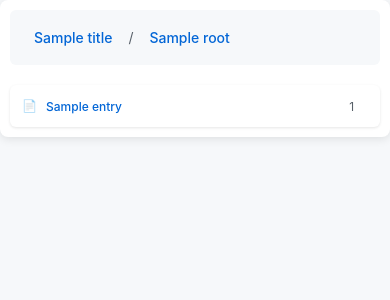
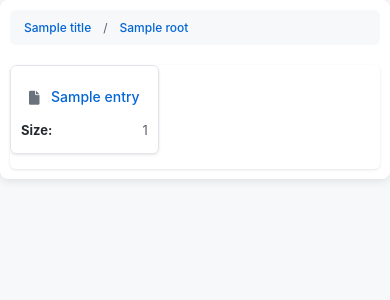
Before and after one commit to wafy80/PyRepo, a Flask app: template templates/browser.html in a window 390 px wide. Shown: the top 300 px of the page. Run offline with Flask 3, Linux system fonts and the light colour scheme; the template is opened without the code that fills it: most values are stand-ins (such as "Sample title", 1, 10 or a date in 2020).

Commit message:
Improve responsive design and add file type icons
Co-authored-by: Qwen-Coder <qwen-coder@alibabacloud.com>

Enhanced responsive design with improved media queries for various screen sizes, including very small screens (down to 360px width). Optimized file table layout for mobile devices by transforming it into a card-based layout where each table row becomes a separate card with labels for size and date. Improved breadcrumb navigation for smaller screens with reduced font sizes and padding. Added Font Awesome icons for files and folders based on file extensions for a more visually appealing interface.

```diff
--- a/app.py
+++ b/app.py
@@ -1,4 +1,4 @@
-from flask import Flask, request, send_from_directory, render_template, abort, redirect, url_for
+from flask import Flask, send_from_directory, render_template, abort
 import os
 import datetime
 import configparser
@@ -8,6 +8,7 @@ config.read('pyrepo.ini')
 
 BASE_DIRS = [d.strip() for d in config.get('pyrepo', 'base_dirs', fallback=os.environ.get("PYREPO_BASE_DIR", os.path.abspath("files"))).split(',')]
 PORT = config.getint('pyrepo', 'port', fallback=int(os.environ.get("PYREPO_PORT", 5000)))
+HOST = config.get('pyrepo', 'host', fallback=os.environ.get("PYREPO_HOST", "::"))
 TITLE = config.get('pyrepo', 'title', fallback= os.environ.get("PYREPO_TITLE", "PyRepo"))
 
 roots = []
@@ -87,4 +88,4 @@ def download_file(root_idx, subpath):
     return send_from_directory(dir_name, file_name, as_attachment=True)
 
 if __name__ == '__main__':
-    app.run(host='::', port=PORT)
+    app.run(host=HOST, port=PORT)
--- a/pyrepo_sample.ini
+++ b/pyrepo_sample.ini
@@ -1,6 +1,7 @@
 [pyrepo]
 base_dirs = /home/user/documents, /mnt/shared, /path/subpath, /another/path
 title = My File Repository
+host = localhost
 port = 52880
 
 # You can also set these values via environment variables:
--- a/static/style.css
+++ b/static/style.css
@@ -265,6 +265,17 @@ a:hover {
     .file-size {
         min-width: 60px;
     }
+    .path-navigation {
+        flex-wrap: wrap;
+        gap: 4px;
+    }
+    .path-link, .current-path {
+        font-size: 13px;
+        padding: 4px 6px;
+    }
+    .path-separator {
+        margin: 0 4px;
+    }
 }
 @media (max-width: 480px) {
     .file-table th:nth-child(3),
@@ -276,4 +287,128 @@ a:hover {
         font-size: 12px;
         padding: 6px 4px;
     }
+    .file-table td:first-child {
+        max-width: calc(100% - 80px);
+    }
+    .file-name {
+        font-size: 13px;
+    }
+    .file-icon {
+        font-size: 14px;
+        margin-right: 6px;
+    }
+    .repository-title {
+        font-size: 20px;
+    }
+    .path-navigation {
+        padding: 8px 10px;
+        font-size: 12px;
+    }
+    .path-link, .current-path {
+        font-size: 12px;
+        padding: 2px 4px;
+    }
+    .empty-state {
+        padding: 40px 10px;
+    }
+    .empty-state-icon {
+        font-size: 28px;
+    }
+    .empty-state-title {
+        font-size: 16px;
+    }
 }
+@media (max-width: 360px) {
+    .file-table th,
+    .file-table td {
+        font-size: 11px;
+        padding: 5px 3px;
+    }
+    .file-name {
+        font-size: 12px;
+    }
+    .file-icon {
+        font-size: 12px;
+        margin-right: 4px;
+    }
+    .repository-title {
+        font-size: 18px;
+    }
+    .path-navigation {
+        padding: 6px 8px;
+        font-size: 11px;
+    }
+    .path-link, .current-path {
+        font-size: 11px;
+        padding: 1px 3px;
+    }
+    .empty-state {
+        padding: 30px 5px;
+    }
+    .empty-state-icon {
+        font-size: 24px;
+    }
+    .empty-state-title {
+        font-size: 14px;
+    }
+}
+
+/* Nuovi stili per il layout della tabella su schermi piccoli */
+@media (max-width: 480px) {
+    .file-table {
+        display: block;
+        overflow-x: auto;
+        white-space: nowrap;
+    }
+
+    .file-table thead {
+        display: none;
+    }
+
+    .file-table tr {
+        display: block;
+        margin-bottom: 15px;
+        border: 1px solid #e1e4e8;
+        border-radius: 6px;
+        padding: 10px;
+        box-shadow: 0 1px 3px rgba(0, 0, 0, 0.1);
+    }
+
+    .file-table td {
+        display: block;
+        text-align: right;
+        padding: 5px 0;
+        border: none;
+        font-size: 13px;
+    }
+
+    .file-table td:before {
+        content: attr(data-label) ": ";
+        float: left;
+        font-weight: bold;
+        color: #24292e;
+    }
+
+    .file-table td:first-child {
+        text-align: left;
+        font-weight: 600;
+        max-width: 100%;
+    }
+
+    .file-table td:first-child:before {
+        content: "";
+    }
+
+    .file-name {
+        font-size: 14px;
+        justify-content: flex-start;
+    }
+
+    .folder-row {
+        background-color: rgba(3, 102, 214, 0.03);
+    }
+
+    .folder-row:hover {
+        background-color: rgba(3, 102, 214, 0.08);
+    }
+}
--- a/templates/browser.html
+++ b/templates/browser.html
@@ -5,6 +5,7 @@
   <title>{{ title }}</title>
   <meta name="viewport" content="width=device-width, initial-scale=1">
   <link rel="stylesheet" href="{{ url_for('static', filename='style.css') }}">
+  <link rel="stylesheet" href="https://cdnjs.cloudflare.com/ajax/libs/font-awesome/6.0.0-beta3/css/all.min.css">
 </head>
 <body>
   <div class="file-repository">
@@ -31,26 +32,52 @@
         {% if entries|length == 0 %}
         <tr>
           <td colspan="3" class="empty-state">
-            <div class="empty-state-icon">📁</div>
+            <div class="empty-state-icon"><i class="fas fa-folder-open"></i></div>
             <div class="empty-state-title">Nessun file o cartella</div>
           </td>
         </tr>
         {% endif %}
         {% for name, is_dir, size, mtime in entries %}
         <tr class="{{ 'folder-row' if is_dir else '' }}">
-          <td>
+          <td data-label="Name">
             {% if is_dir %}
               <a class="file-name folder-name" href="{{ url_for('browse', root_idx=root_idx, subpath=(rel_path ~ '/' ~ name if rel_path else name)) }}">
-                <span class="file-icon folder-icon">📁</span>{{ name }}/
+                <span class="file-icon folder-icon"><i class="fas fa-folder"></i></span>{{ name }}/
               </a>
             {% else %}
+              <!-- Determina l'icona in base all'estensione del file -->
+              {% set ext = name.split('.')[-1].lower() if '.' in name else '' %}
               <a class="file-name" href="{{ url_for('download_file', root_idx=root_idx, subpath=(rel_path ~ '/' ~ name if rel_path else name)) }}">
-                <span class="file-icon file-icon-default">📄</span>{{ name }}
+                <span class="file-icon file-icon-default">
+                  {% if ext in ['jpg', 'jpeg', 'png', 'gif', 'bmp', 'svg', 'webp'] %}
+                    <i class="fas fa-file-image"></i>
+                  {% elif ext in ['pdf'] %}
+                    <i class="fas fa-file-pdf"></i>
+                  {% elif ext in ['doc', 'docx'] %}
+                    <i class="fas fa-file-word"></i>
+                  {% elif ext in ['xls', 'xlsx'] %}
+                    <i class="fas fa-file-excel"></i>
+                  {% elif ext in ['ppt', 'pptx'] %}
+                    <i class="fas fa-file-powerpoint"></i>
+                  {% elif ext in ['txt', 'md', 'rst'] %}
+                    <i class="fas fa-file-alt"></i>
+                  {% elif ext in ['zip', 'rar', '7z', 'tar', 'gz'] %}
+                    <i class="fas fa-file-archive"></i>
+                  {% elif ext in ['mp3', 'wav', 'ogg', 'flac'] %}
+                    <i class="fas fa-file-audio"></i>
+                  {% elif ext in ['mp4', 'avi', 'mov', 'mkv', 'wmv'] %}
+                    <i class="fas fa-file-video"></i>
+                  {% elif ext in ['py', 'js', 'html', 'css', 'java', 'cpp', 'c', 'h', 'hpp', 'php', 'rb', 'go', 'rs', 'swift', 'kt', 'ts', 'jsx', 'tsx'] %}
+                    <i class="fas fa-file-code"></i>
+                  {% else %}
+                    <i class="fas fa-file"></i>
+                  {% endif %}
+                </span>{{ name }}
               </a>
             {% endif %}
           </td>
-          <td class="file-size">{% if not is_dir %}{{ size }}{% else %}-{% endif %}</td>
-          <td class="file-date">{{ mtime }}</td>
+          <td data-label="Size" class="file-size">{% if not is_dir %}{{ size }}{% else %}-{% endif %}</td>
+          <td data-label="Date" class="file-date">{{ mtime }}</td>
         </tr>
         {% endfor %}
       </tbody>
--- a/templates/roots.html
+++ b/templates/roots.html
@@ -5,6 +5,7 @@
   <title>{{ title }}</title>
   <meta name="viewport" content="width=device-width, initial-scale=1">
   <link rel="stylesheet" href="{{ url_for('static', filename='style.css') }}">
+  <link rel="stylesheet" href="https://cdnjs.cloudflare.com/ajax/libs/font-awesome/6.0.0-beta3/css/all.min.css">
 </head>
 <body>
   <div class="file-repository">
@@ -14,7 +15,7 @@
     <ul>
       {% for root in roots %}
         <li>
-          <a class="folder" href="{{ url_for('browse', root_idx=root.idx) }}">{{ root.name }}</a>
+          <a class="folder" href="{{ url_for('browse', root_idx=root.idx) }}"> {{ root.name }}</a>
         </li>
       {% endfor %}
     </ul>
```
